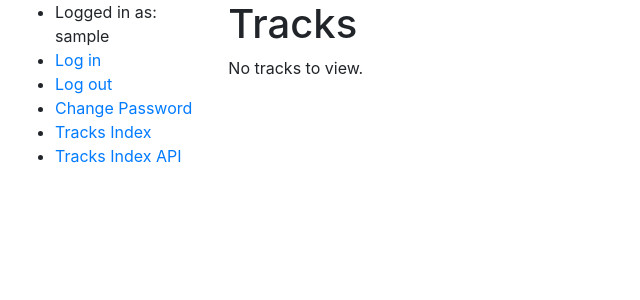
After one commit to OpenSeaMap/depth-api3, a Django app: page /tracks/ in a window 1280 px wide. The commit adds this page. Shown: the top 300 px of the page, without its empty margins (0-640 px from the left). Run offline with Django 3.2, Linux system fonts and the light colour scheme; the visitor is signed in with stand-in values (Sample User, id 1); data that the repository does not hold is empty.

Commit message:
adding first html view

```diff
--- a/tracksrv/templates/base_generic.html
+++ b/tracksrv/templates/base_generic.html
@@ -1,7 +1,7 @@
 <!DOCTYPE html>
 <html lang="en">
 <head>
-  {% block title %}<title>Local Library</title>{% endblock %}
+  {% block title %}<title>Tracks</title>{% endblock %}
   <meta charset="utf-8">
   <meta name="viewport" content="width=device-width, initial-scale=1">
   <link rel="stylesheet" href="https://cdn.jsdelivr.net/npm/bootstrap@4.5.3/dist/css/bootstrap.min.css" integrity="sha384-TX8t27EcRE3e/ihU7zmQxVncDAy5uIKz4rEkgIXeMed4M0jlfIDPvg6uqKI2xXr2" crossorigin="anonymous">
@@ -19,6 +19,7 @@
           <li><a href="{% url 'login' %}">Log in</a></li>
           <li><a href="{% url 'logout' %}">Log out</a></li>
           <li><a href="{% url 'password_change' %}">Change Password</a></li>
+          <li><a href="{% url 'tracks:api-tracks-index' %}">Tracks Index</a></li>
           <li><a href="{% url 'tracks:api-tracks-index' %}">Tracks Index API</a></li>
         </ul>
      {% endblock %}
--- /dev/null
+++ b/tracksrv/tracks/templates/tracks_index.html
@@ -0,0 +1,16 @@
+{% extends "base_generic.html" %}
+
+{% block content %}
+  <h1>Tracks</h1>
+  {% if track_list %}
+  <ul>
+    {% for track in track_list %}
+    <li>
+      <a href="">Track #{{ track.id }} vessel_name: {{ track.vessel_name }}</a>
+    </li>
+    {% endfor %}
+  </ul>
+  {% else %}
+  <p>No tracks to view.</p>
+  {% endif %}
+{% endblock %}
--- a/tracksrv/tracks/urls.py
+++ b/tracksrv/tracks/urls.py
@@ -4,8 +4,7 @@ from . import views
 
 app_name = 'tracks'
 urlpatterns = [
-    path('', views.index, name='index'),
-    path('<int:track_id>', views.detail, name='detail'),
-    path('<int:track_id>/raw', views.raw, name='download raw track file'),
-#    path('',,name=''),
+    path('', views.index, name='api-tracks-index'),
+    path('<int:track_id>', views.detail, name='api-tracks-detail'),
+    path('<int:track_id>/raw', views.raw, name='api-tracks-raw'),
 ]
--- a/tracksrv/tracks/views.py
+++ b/tracksrv/tracks/views.py
@@ -1,3 +1,4 @@
+from django.contrib.auth.decorators import login_required, permission_required
 from django.shortcuts import get_object_or_404,render
 
 from django.http import HttpResponse,JsonResponse, FileResponse
@@ -20,15 +21,17 @@ def getTrackContext(request):
 
     paginator = Paginator(q,per_page=limit)
 
-    return [{'id':t.id,'vessel_id':t.vessel.id,'vessel_name':t.vessel.name,'uploaded_on':t.uploaded_on,'n_points':t.npoints} for t in paginator.get_page(page)]
+    return dict(track_list=[{'id':t.id,'vessel_id':t.vessel.id,'vessel_name':t.vessel.name,'uploaded_on':t.uploaded_on,'n_points':t.npoints} for t in paginator.get_page(page)])
 
-
+@permission_required('tracks.view')
 def index(request):
     return JsonResponse(getTrackContext(request), safe=False)
 
+@permission_required('tracks.view')
+def html_index(request):
+    return render(request, 'tracks_index.html', context=getTrackContext(request))
 
-
-
+@permission_required('tracks.view')
 def detail(request, track_id):
     if request.method == 'POST':
         vessel_id = request.GET.get('vessel')
--- a/tracksrv/tracksrv/urls.py
+++ b/tracksrv/tracksrv/urls.py
@@ -18,6 +18,7 @@ from django.urls import include,path
 
 urlpatterns = [
     path('1.0/tracks/', include('tracks.urls')),
+    path('tracks/', include('tracks.html_urls')),
     path('1.0/tiles/', include('tiles.urls')),
     path('admin/', admin.site.urls),
 ]
```
Also changed, not shown: tracksrv/tracks/html_urls.py (added, +11 -0 lines).
